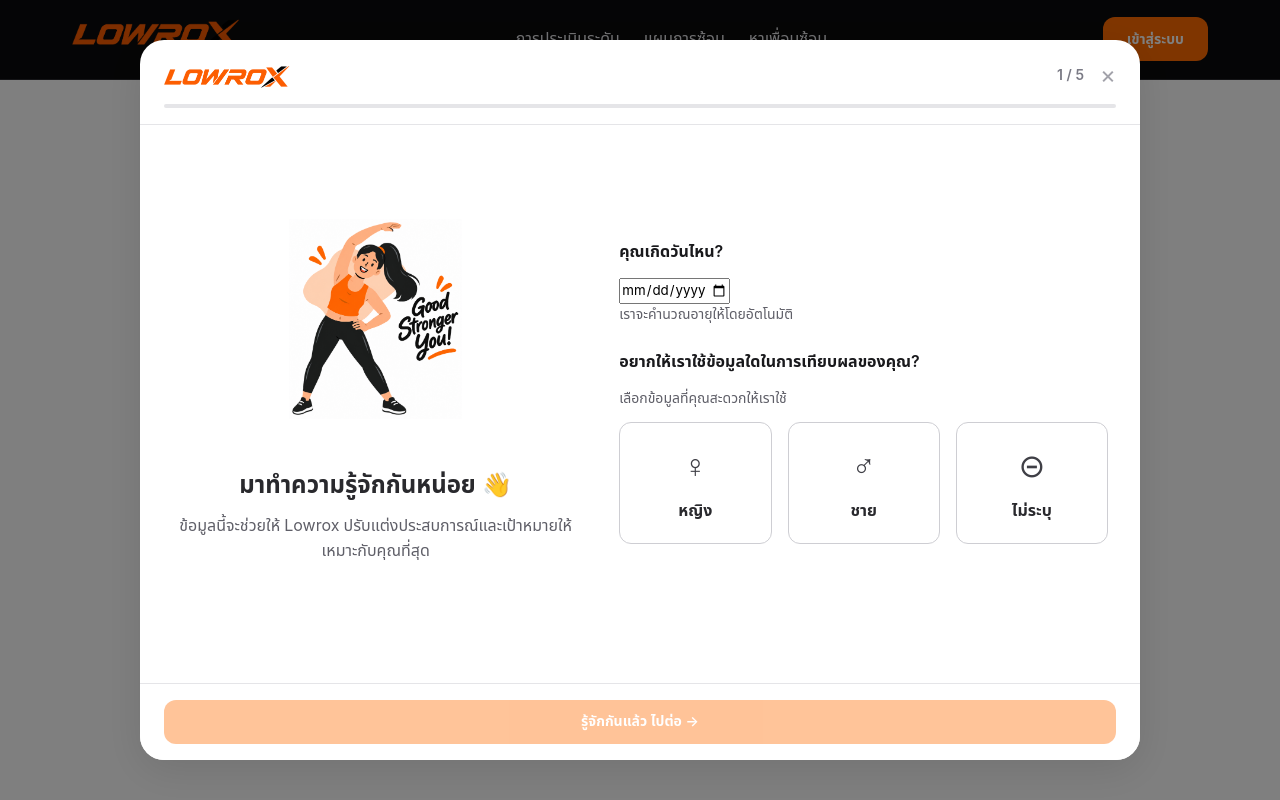
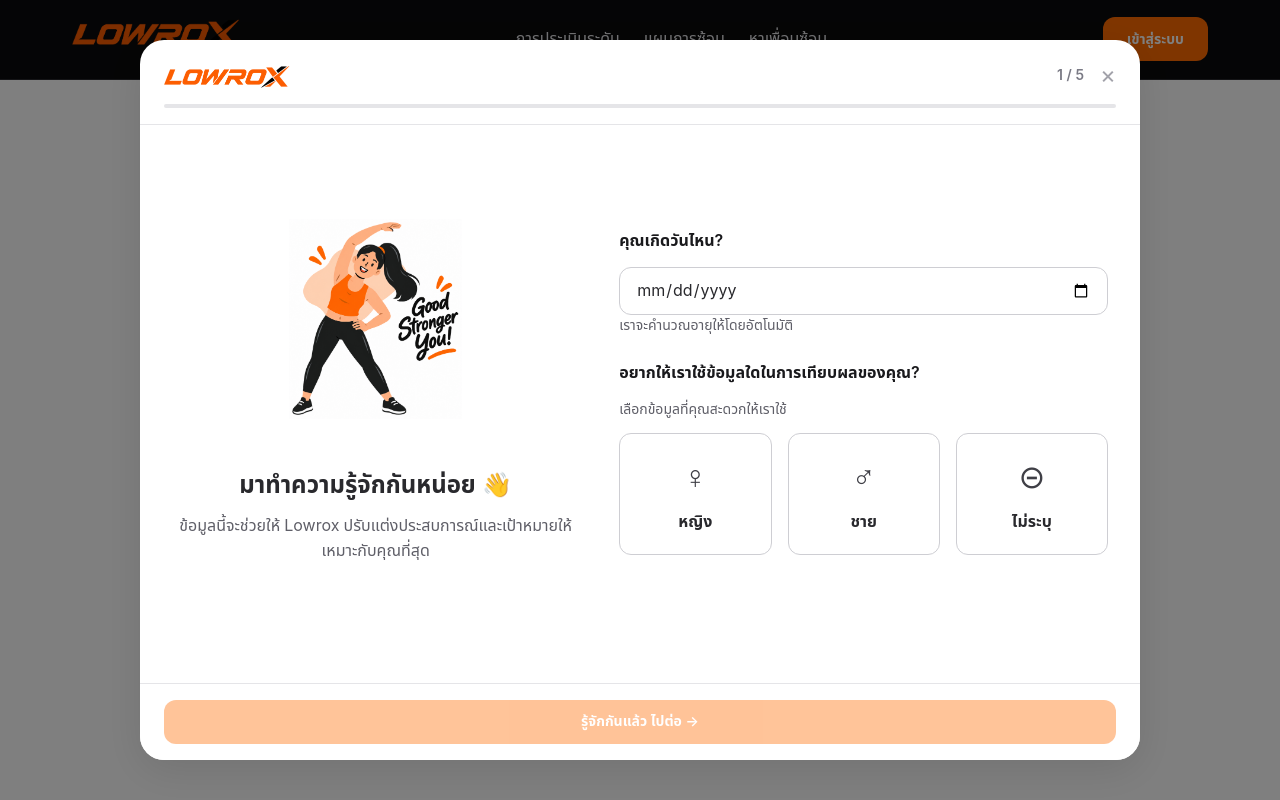
Before and after one commit to aom-thanya/lowrox, a React (Vite) app: page /onboarding in a window 1280 px wide. Shown: the top 800 px of the page. Built offline with nearby package versions, Linux system fonts and the light colour scheme; sample sign-in values are in the browser's storage; the HTML template or start-up script is replaced by a standard one; a web font is replaced by a local one.

Commit message:
refactor: globalize form input styles and add default width and colors

```diff
--- a/src/style.css
+++ b/src/style.css
@@ -439,28 +439,45 @@ body.menu-open {
   color: var(--color-neutral-700);
 }
 
-.form-group input,
-.form-group select,
-.form-group textarea {
+/* Global Input Styles */
+input[type="text"],
+input[type="email"],
+input[type="password"],
+input[type="number"],
+input[type="date"],
+input[type="time"],
+select,
+textarea {
   min-height: 48px;
   padding: 0 var(--space-4);
   border: 1px solid var(--color-neutral-300);
   border-radius: var(--radius-md);
   font-size: var(--text-base);
   transition: all 0.2s ease;
+  width: 100%;
+  background-color: var(--color-white);
+  color: var(--color-neutral-800);
 }
 
-.form-group input:focus,
-.form-group select:focus,
-.form-group textarea:focus {
+input[type="text"]:focus,
+input[type="email"]:focus,
+input[type="password"]:focus,
+input[type="number"]:focus,
+input[type="date"]:focus,
+input[type="time"]:focus,
+select:focus,
+textarea:focus {
   outline: none;
   border-color: var(--color-primary-500);
   box-shadow: 0 0 0 3px rgba(255, 90, 31, 0.2);
 }
 
-.form-group input.input-error,
-.form-group select.input-error,
-.form-group textarea.input-error {
+input.input-error,
+select.input-error,
+textarea.input-error,
+input[type="text"].input-error,
+input[type="date"].input-error,
+input[type="time"].input-error {
   border-color: var(--color-error, #ef4444);
 }
 
```
